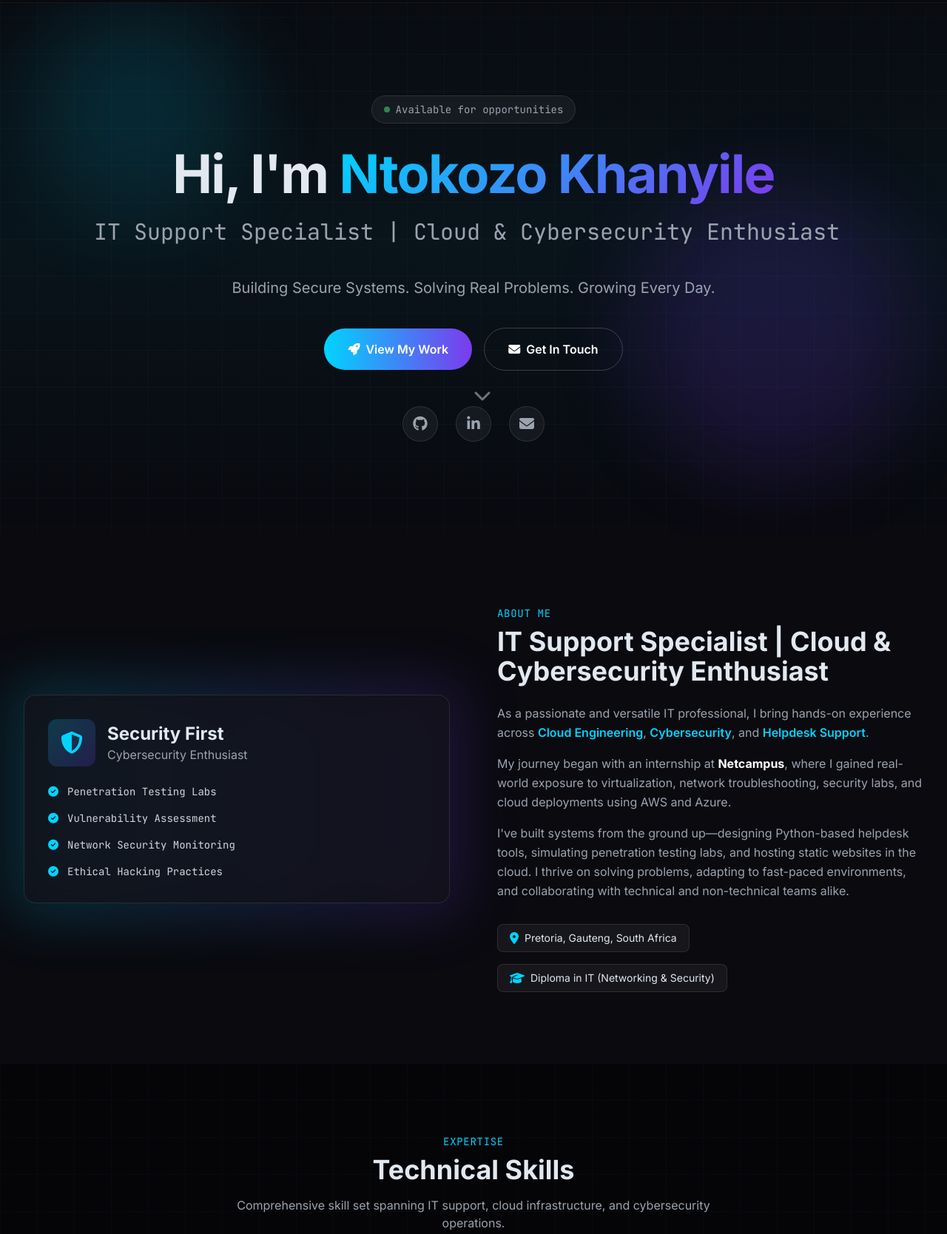
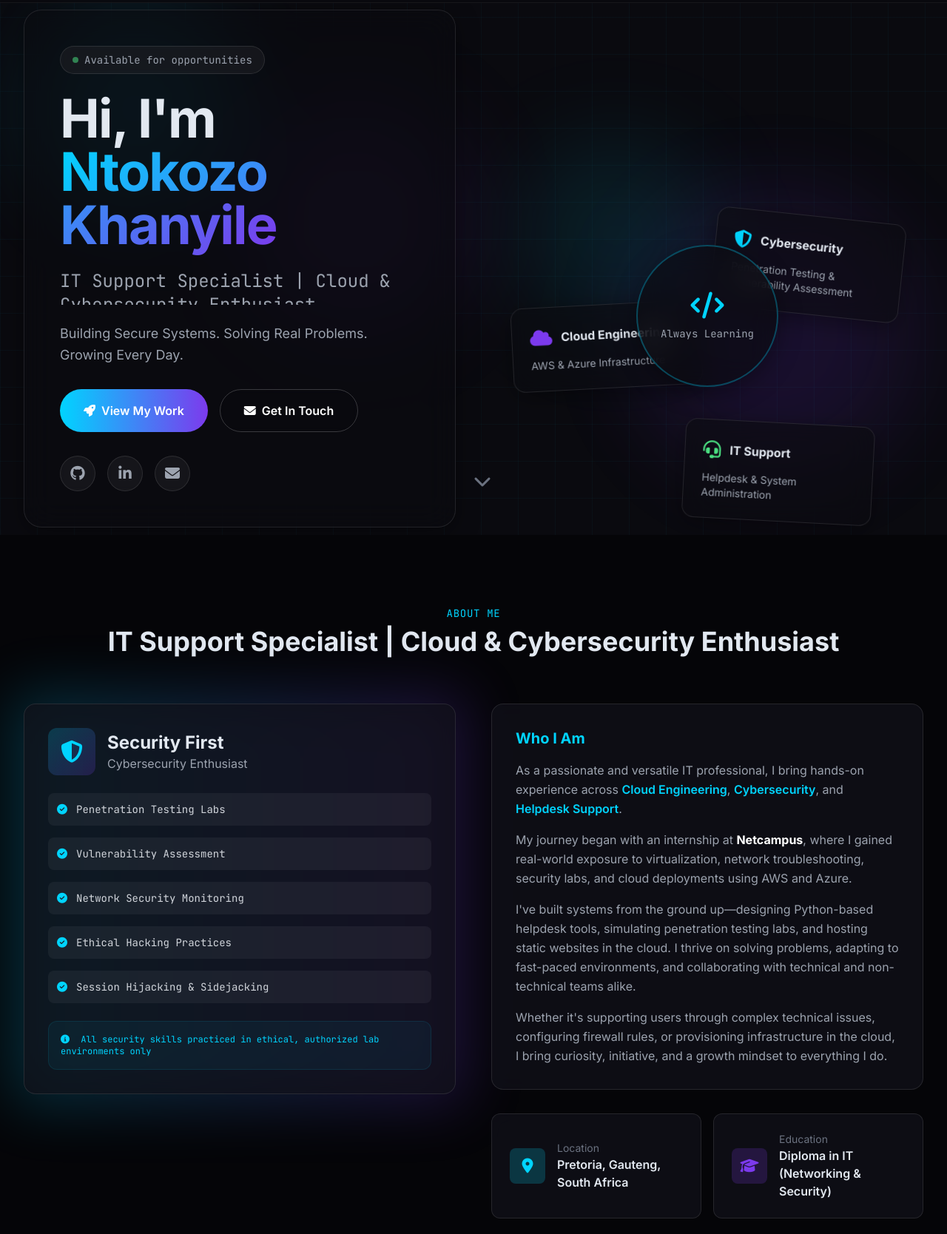
Before and after one commit to ntokozo2307/ntokozo2307.github.io, a plain HTML site: page index.html in a window 1280 px wide. Shown: the part 77-1745 px from the top of the page at 74% size. Drawn offline with nearby package versions, Linux system fonts and the light colour scheme; animation ran at ten frames a second.

Commit message:
Update index.html

```diff
--- a/index.html
+++ b/index.html
@@ -69,9 +69,18 @@
         }
 
         .glass-card {
-            background: rgba(18, 18, 26, 0.8);
+            background: rgba(18, 18, 26, 0.7);
             backdrop-filter: blur(12px);
-            border: 1px solid rgba(255, 255, 255, 0.05);
+            -webkit-backdrop-filter: blur(12px);
+            border: 1px solid rgba(255, 255, 255, 0.08);
+        }
+
+        .glass-hero {
+            background: rgba(10, 10, 15, 0.6);
+            backdrop-filter: blur(20px);
+            -webkit-backdrop-filter: blur(20px);
+            border: 1px solid rgba(255, 255, 255, 0.1);
+            box-shadow: 0 8px 32px 0 rgba(0, 0, 0, 0.37);
         }
 
         .skill-bar {
@@ -107,8 +116,9 @@
         }
 
         .nav-blur {
-            background: rgba(10, 10, 15, 0.9);
+            background: rgba(10, 10, 15, 0.85);
             backdrop-filter: blur(20px);
+            -webkit-backdrop-filter: blur(20px);
         }
 
         /* Custom Scrollbar */
@@ -141,8 +151,17 @@
             from, to { border-color: transparent }
             50% { border-color: #00d4ff }
         }
+
+        /* Floating animation for hero elements */
+        .float-element {
+            animation: float 6s ease-in-out infinite;
+        }
+
+        .float-element-delayed {
+            animation: float 6s ease-in-out infinite;
+            animation-delay: 3s;
+        }
     </style>
-<base target="_blank">
 </head>
 <body class="font-sans antialiased overflow-x-hidden">
 
@@ -189,56 +208,101 @@
         </div>
     </nav>
 
-    <!-- Hero Section -->
+    <!-- Hero Section with Glassmorphism -->
     <section id="home" class="relative min-h-screen flex items-center justify-center cyber-grid pt-20 overflow-hidden">
         <!-- Animated Background Elements -->
         <div class="absolute inset-0 overflow-hidden pointer-events-none">
-            <div class="absolute top-20 left-10 w-72 h-72 bg-primary/20 rounded-full blur-3xl animate-pulse-slow"></div>
-            <div class="absolute bottom-20 right-10 w-96 h-96 bg-secondary/20 rounded-full blur-3xl animate-pulse-slow" style="animation-delay: 2s;"></div>
-            <div class="absolute top-1/2 left-1/2 transform -translate-x-1/2 -translate-y-1/2 w-full h-full bg-gradient-to-b from-transparent via-primary/5 to-transparent"></div>
+            <div class="absolute top-20 left-10 w-72 h-72 bg-primary/20 rounded-full blur-3xl animate-pulse-slow float-element"></div>
+            <div class="absolute bottom-20 right-10 w-96 h-96 bg-secondary/20 rounded-full blur-3xl animate-pulse-slow float-element-delayed"></div>
+            <div class="absolute top-1/3 right-1/4 w-64 h-64 bg-primary/10 rounded-full blur-3xl float-element" style="animation-delay: 1.5s;"></div>
+            <div class="absolute bottom-1/3 left-1/4 w-80 h-80 bg-secondary/10 rounded-full blur-3xl float-element-delayed" style="animation-delay: 2s;"></div>
         </div>
 
-        <div class="relative z-10 max-w-7xl mx-auto px-4 sm:px-6 lg:px-8 text-center">
-            <div data-aos="fade-up" data-aos-duration="1000">
-                <div class="inline-flex items-center gap-2 px-4 py-2 rounded-full bg-white/5 border border-white/10 mb-8 backdrop-blur-sm">
+        <div class="relative z-10 max-w-7xl mx-auto px-4 sm:px-6 lg:px-8 w-full">
+            <div class="flex flex-col lg:flex-row items-center justify-between gap-12">
+                <!-- Left Content with Glassmorphism -->
+                <div class="flex-1 text-center lg:text-left" data-aos="fade-right" data-aos-duration="1000">
+                    <!-- Glassmorphism Card Container -->
+                    <div class="glass-hero rounded-3xl p-8 md:p-12 inline-block w-full lg:w-auto">
+                        <div class="inline-flex items-center gap-2 px-4 py-2 rounded-full bg-white/5 border border-white/10 mb-6 backdrop-blur-sm">
                             <span class="w-2 h-2 rounded-full bg-green-400 animate-pulse"></span>
                             <span class="text-sm font-mono text-gray-400">Available for opportunities</span>
                         </div>
 
-                <h1 class="text-5xl md:text-7xl font-bold mb-6 tracking-tight">
-                    Hi, I'm <span class="gradient-text">Ntokozo Khanyile</span>
+                        <h1 class="text-4xl md:text-6xl lg:text-7xl font-bold mb-6 tracking-tight">
+                            Hi, I'm <span class="gradient-text">Ntokozo<br>Khanyile</span>
                         </h1>
 
-                <div class="h-8 md:h-12 mb-8">
-                    <p class="text-xl md:text-3xl text-gray-400 font-mono terminal-cursor" id="typing-text"></p>
+                        <div class="h-8 md:h-12 mb-6 overflow-hidden">
+                            <p class="text-lg md:text-2xl text-gray-400 font-mono terminal-cursor" id="typing-text"></p>
                         </div>
 
-                <p class="text-lg md:text-xl text-gray-400 max-w-2xl mx-auto mb-10 leading-relaxed">
+                        <p class="text-lg text-gray-400 max-w-xl mb-8 leading-relaxed">
                             Building Secure Systems. Solving Real Problems. Growing Every Day.
                         </p>
 
-                <div class="flex flex-col sm:flex-row gap-4 justify-center items-center mb-12">
-                    <a href="#projects" class="px-8 py-4 bg-gradient-to-r from-primary to-secondary rounded-full font-semibold text-white hover:shadow-2xl hover:shadow-primary/25 transition-all transform hover:scale-105 flex items-center gap-2">
+                        <div class="flex flex-col sm:flex-row gap-4 justify-center lg:justify-start mb-8">
+                            <a href="#projects" class="px-8 py-4 bg-gradient-to-r from-primary to-secondary rounded-full font-semibold text-white hover:shadow-2xl hover:shadow-primary/25 transition-all transform hover:scale-105 flex items-center justify-center gap-2">
                                 <i class="fas fa-rocket"></i>
                                 View My Work
                             </a>
-                    <a href="#contact" class="px-8 py-4 border border-white/20 rounded-full font-semibold text-white hover:bg-white/5 transition-all flex items-center gap-2">
+                            <a href="#contact" class="px-8 py-4 border border-white/20 rounded-full font-semibold text-white hover:bg-white/5 transition-all flex items-center justify-center gap-2 backdrop-blur-sm">
                                 <i class="fas fa-envelope"></i>
                                 Get In Touch
                             </a>
                         </div>
 
                         <!-- Social Links -->
-                <div class="flex justify-center gap-6">
-                    <a href="https://github.com" target="_blank" class="w-12 h-12 rounded-full bg-white/5 border border-white/10 flex items-center justify-center text-gray-400 hover:text-primary hover:border-primary/50 transition-all transform hover:scale-110">
+                        <div class="flex justify-center lg:justify-start gap-4">
+                            <a href="https://github.com" target="_blank" class="w-12 h-12 rounded-full bg-white/5 border border-white/10 flex items-center justify-center text-gray-400 hover:text-primary hover:border-primary/50 transition-all transform hover:scale-110 backdrop-blur-sm">
                                 <i class="fab fa-github text-xl"></i>
                             </a>
-                    <a href="https://linkedin.com" target="_blank" class="w-12 h-12 rounded-full bg-white/5 border border-white/10 flex items-center justify-center text-gray-400 hover:text-primary hover:border-primary/50 transition-all transform hover:scale-110">
+                            <a href="https://linkedin.com" target="_blank" class="w-12 h-12 rounded-full bg-white/5 border border-white/10 flex items-center justify-center text-gray-400 hover:text-primary hover:border-primary/50 transition-all transform hover:scale-110 backdrop-blur-sm">
                                 <i class="fab fa-linkedin-in text-xl"></i>
                             </a>
-                    <a href="mailto:ntokozokhanyile99@gmail.com" class="w-12 h-12 rounded-full bg-white/5 border border-white/10 flex items-center justify-center text-gray-400 hover:text-primary hover:border-primary/50 transition-all transform hover:scale-110">
+                            <a href="mailto:ntokozokhanyile99@gmail.com" class="w-12 h-12 rounded-full bg-white/5 border border-white/10 flex items-center justify-center text-gray-400 hover:text-primary hover:border-primary/50 transition-all transform hover:scale-110 backdrop-blur-sm">
                                 <i class="fas fa-envelope text-xl"></i>
                             </a>
+                        </div>
+                    </div>
+                </div>
+
+                <!-- Right Content - Decorative Glass Cards -->
+                <div class="flex-1 hidden lg:block relative" data-aos="fade-left" data-aos-duration="1000">
+                    <div class="relative w-full max-w-md mx-auto">
+                        <!-- Floating Glass Cards -->
+                        <div class="glass-hero rounded-2xl p-6 absolute -top-10 -right-10 w-64 transform rotate-6 hover:rotate-0 transition-transform duration-500">
+                            <div class="flex items-center gap-3 mb-3">
+                                <i class="fas fa-shield-alt text-primary text-2xl"></i>
+                                <span class="font-bold">Cybersecurity</span>
+                            </div>
+                            <p class="text-sm text-gray-400">Penetration Testing & Vulnerability Assessment</p>
+                        </div>
+
+                        <div class="glass-hero rounded-2xl p-6 absolute top-20 -left-10 w-64 transform -rotate-3 hover:rotate-0 transition-transform duration-500">
+                            <div class="flex items-center gap-3 mb-3">
+                                <i class="fas fa-cloud text-secondary text-2xl"></i>
+                                <span class="font-bold">Cloud Engineering</span>
+                            </div>
+                            <p class="text-sm text-gray-400">AWS & Azure Infrastructure</p>
+                        </div>
+
+                        <div class="glass-hero rounded-2xl p-6 absolute top-60 right-0 w-64 transform rotate-3 hover:rotate-0 transition-transform duration-500">
+                            <div class="flex items-center gap-3 mb-3">
+                                <i class="fas fa-headset text-green-400 text-2xl"></i>
+                                <span class="font-bold">IT Support</span>
+                            </div>
+                            <p class="text-sm text-gray-400">Helpdesk & System Administration</p>
+                        </div>
+
+                        <!-- Center Element -->
+                        <div class="glass-hero rounded-full w-48 h-48 mx-auto mt-32 flex items-center justify-center border-2 border-primary/30">
+                            <div class="text-center">
+                                <i class="fas fa-code text-4xl text-primary mb-2"></i>
+                                <p class="font-mono text-sm text-gray-400">Always Learning</p>
+                            </div>
+                        </div>
+                    </div>
                 </div>
             </div>
 
@@ -251,14 +315,20 @@
         </div>
     </section>
 
-    <!-- About Section -->
-    <section id="about" class="py-24 relative">
+    <!-- About Section - FIXED LAYOUT -->
+    <section id="about" class="py-24 relative bg-darker">
         <div class="max-w-7xl mx-auto px-4 sm:px-6 lg:px-8">
-            <div class="grid md:grid-cols-2 gap-16 items-center">
+            <div class="text-center mb-16" data-aos="fade-up">
+                <h2 class="text-sm font-mono text-primary mb-2 uppercase tracking-wider">About Me</h2>
+                <h3 class="text-4xl font-bold">IT Support Specialist | Cloud & Cybersecurity Enthusiast</h3>
+            </div>
+
+            <div class="grid lg:grid-cols-2 gap-12 items-start">
+                <!-- Left Side - Security Card -->
                 <div data-aos="fade-right" data-aos-duration="1000">
                     <div class="relative">
                         <div class="absolute -inset-4 bg-gradient-to-r from-primary to-secondary rounded-2xl blur-2xl opacity-20"></div>
-                        <div class="relative glass-card rounded-2xl p-8 border border-white/10">
+                        <div class="relative glass-card rounded-2xl p-8 border border-white/10 h-full">
                             <div class="flex items-center gap-4 mb-6">
                                 <div class="w-16 h-16 rounded-xl bg-gradient-to-br from-primary/20 to-secondary/20 flex items-center justify-center">
                                     <i class="fas fa-shield-alt text-3xl text-primary"></i>
@@ -269,30 +339,42 @@
                                 </div>
                             </div>
                             <div class="space-y-4 font-mono text-sm">
-                                <div class="flex items-center gap-3 text-gray-300">
+                                <div class="flex items-center gap-3 text-gray-300 p-3 rounded-lg bg-white/5">
                                     <i class="fas fa-check-circle text-primary"></i>
                                     <span>Penetration Testing Labs</span>
                                 </div>
-                                <div class="flex items-center gap-3 text-gray-300">
+                                <div class="flex items-center gap-3 text-gray-300 p-3 rounded-lg bg-white/5">
                                     <i class="fas fa-check-circle text-primary"></i>
                                     <span>Vulnerability Assessment</span>
                                 </div>
-                                <div class="flex items-center gap-3 text-gray-300">
+                                <div class="flex items-center gap-3 text-gray-300 p-3 rounded-lg bg-white/5">
                                     <i class="fas fa-check-circle text-primary"></i>
                                     <span>Network Security Monitoring</span>
                                 </div>
-                                <div class="flex items-center gap-3 text-gray-300">
+                                <div class="flex items-center gap-3 text-gray-300 p-3 rounded-lg bg-white/5">
                                     <i class="fas fa-check-circle text-primary"></i>
                                     <span>Ethical Hacking Practices</span>
                                 </div>
+                                <div class="flex items-center gap-3 text-gray-300 p-3 rounded-lg bg-white/5">
+                                    <i class="fas fa-check-circle text-primary"></i>
+                                    <span>Session Hijacking & Sidejacking</span>
+                                </div>
+                            </div>
+
+                            <div class="mt-6 p-4 rounded-xl bg-primary/5 border border-primary/10">
+                                <p class="text-xs text-primary font-mono">
+                                    <i class="fas fa-info-circle mr-2"></i>
+                                    All security skills practiced in ethical, authorized lab environments only
+                                </p>
                             </div>
                         </div>
                     </div>
                 </div>
 
-                <div data-aos="fade-left" data-aos-duration="1000">
-                    <h2 class="text-sm font-mono text-primary mb-2 uppercase tracking-wider">About Me</h2>
-                    <h3 class="text-4xl font-bold mb-6">IT Support Specialist | Cloud & Cybersecurity Enthusiast</h3>
+                <!-- Right Side - About Content -->
+                <div class="space-y-8" data-aos="fade-left" data-aos-duration="1000">
+                    <div class="glass-card rounded-2xl p-8 border border-white/10">
+                        <h4 class="text-xl font-bold mb-4 text-primary">Who I Am</h4>
                         <div class="space-y-4 text-gray-400 leading-relaxed">
                             <p>
                                 As a passionate and versatile IT professional, I bring hands-on experience across <span class="text-primary font-semibold">Cloud Engineering</span>, <span class="text-primary font-semibold">Cybersecurity</span>, and <span class="text-primary font-semibold">Helpdesk Support</span>.
@@ -303,16 +385,31 @@
                             <p>
                                 I've built systems from the ground up—designing Python-based helpdesk tools, simulating penetration testing labs, and hosting static websites in the cloud. I thrive on solving problems, adapting to fast-paced environments, and collaborating with technical and non-technical teams alike.
                             </p>
+                            <p>
+                                Whether it's supporting users through complex technical issues, configuring firewall rules, or provisioning infrastructure in the cloud, I bring curiosity, initiative, and a growth mindset to everything I do.
+                            </p>
+                        </div>
                     </div>
 
-                    <div class="mt-8 flex flex-wrap gap-4">
-                        <div class="flex items-center gap-2 px-4 py-2 rounded-lg bg-white/5 border border-white/10">
-                            <i class="fas fa-map-marker-alt text-primary"></i>
-                            <span class="text-sm">Pretoria, Gauteng, South Africa</span>
+                    <div class="grid sm:grid-cols-2 gap-4">
+                        <div class="glass-card rounded-xl p-6 border border-white/10 flex items-center gap-4">
+                            <div class="w-12 h-12 rounded-lg bg-primary/20 flex items-center justify-center flex-shrink-0">
+                                <i class="fas fa-map-marker-alt text-primary text-xl"></i>
                             </div>
-                        <div class="flex items-center gap-2 px-4 py-2 rounded-lg bg-white/5 border border-white/10">
-                            <i class="fas fa-graduation-cap text-primary"></i>
-                            <span class="text-sm">Diploma in IT (Networking & Security)</span>
+                            <div>
+                                <p class="text-sm text-gray-500">Location</p>
+                                <p class="font-semibold">Pretoria, Gauteng, South Africa</p>
+                            </div>
+                        </div>
+
+                        <div class="glass-card rounded-xl p-6 border border-white/10 flex items-center gap-4">
+                            <div class="w-12 h-12 rounded-lg bg-secondary/20 flex items-center justify-center flex-shrink-0">
+                                <i class="fas fa-graduation-cap text-secondary text-xl"></i>
+                            </div>
+                            <div>
+                                <p class="text-sm text-gray-500">Education</p>
+                                <p class="font-semibold">Diploma in IT (Networking & Security)</p>
+                            </div>
                         </div>
                     </div>
                 </div>
@@ -321,7 +418,7 @@
     </section>
 
     <!-- Skills Section -->
-    <section id="skills" class="py-24 bg-darker relative cyber-grid">
+    <section id="skills" class="py-24 relative cyber-grid">
         <div class="max-w-7xl mx-auto px-4 sm:px-6 lg:px-8">
             <div class="text-center mb-16" data-aos="fade-up">
                 <h2 class="text-sm font-mono text-primary mb-2 uppercase tracking-wider">Expertise</h2>
@@ -376,9 +473,6 @@
                                 <div class="skill-bar h-2 rounded-full" style="width: 0%" data-width="85%"></div>
                             </div>
                         </div>
-                    </div>
-                    <div class="mt-4 pt-4 border-t border-white/10">
-                        <p class="text-xs text-gray-500 font-mono">* All security skills practiced in ethical, authorized lab environments only</p>
                     </div>
                 </div>
 
@@ -534,7 +628,7 @@
     </section>
 
     <!-- Projects Section -->
-    <section id="projects" class="py-24 relative">
+    <section id="projects" class="py-24 relative bg-darker">
         <div class="max-w-7xl mx-auto px-4 sm:px-6 lg:px-8">
             <div class="text-center mb-16" data-aos="fade-up">
                 <h2 class="text-sm font-mono text-primary mb-2 uppercase tracking-wider">Portfolio</h2>
@@ -671,7 +765,7 @@
     </section>
 
     <!-- Education & Certifications -->
-    <section id="education" class="py-24 bg-darker relative cyber-grid">
+    <section id="education" class="py-24 relative cyber-grid">
         <div class="max-w-7xl mx-auto px-4 sm:px-6 lg:px-8">
             <div class="grid lg:grid-cols-2 gap-16">
                 <!-- Education -->
@@ -772,7 +866,7 @@
     </section>
 
     <!-- Contact Section -->
-    <section id="contact" class="py-24 relative">
+    <section id="contact" class="py-24 relative bg-darker">
         <div class="max-w-7xl mx-auto px-4 sm:px-6 lg:px-8">
             <div class="text-center mb-16" data-aos="fade-up">
                 <h2 class="text-sm font-mono text-primary mb-2 uppercase tracking-wider">Get In Touch</h2>
@@ -1103,16 +1197,6 @@ Available for internships and junior roles in IT Support, Cloud Engineering, and
                 toast.classList.add('translate-y-20', 'opacity-0');
             }, 3000);
         }
-
-        // Add parallax effect to hero section
-        window.addEventListener('scroll', () => {
-            const scrolled = window.pageYOffset;
-            const parallax = document.querySelector('#home');
-            if (parallax) {
-                const speed = scrolled * 0.5;
-                parallax.style.transform = `translateY(${speed}px)`;
-            }
-        });
     </script>
 </body>
 </html>
```
Lines whose indentation alone changed are shown as unchanged.
